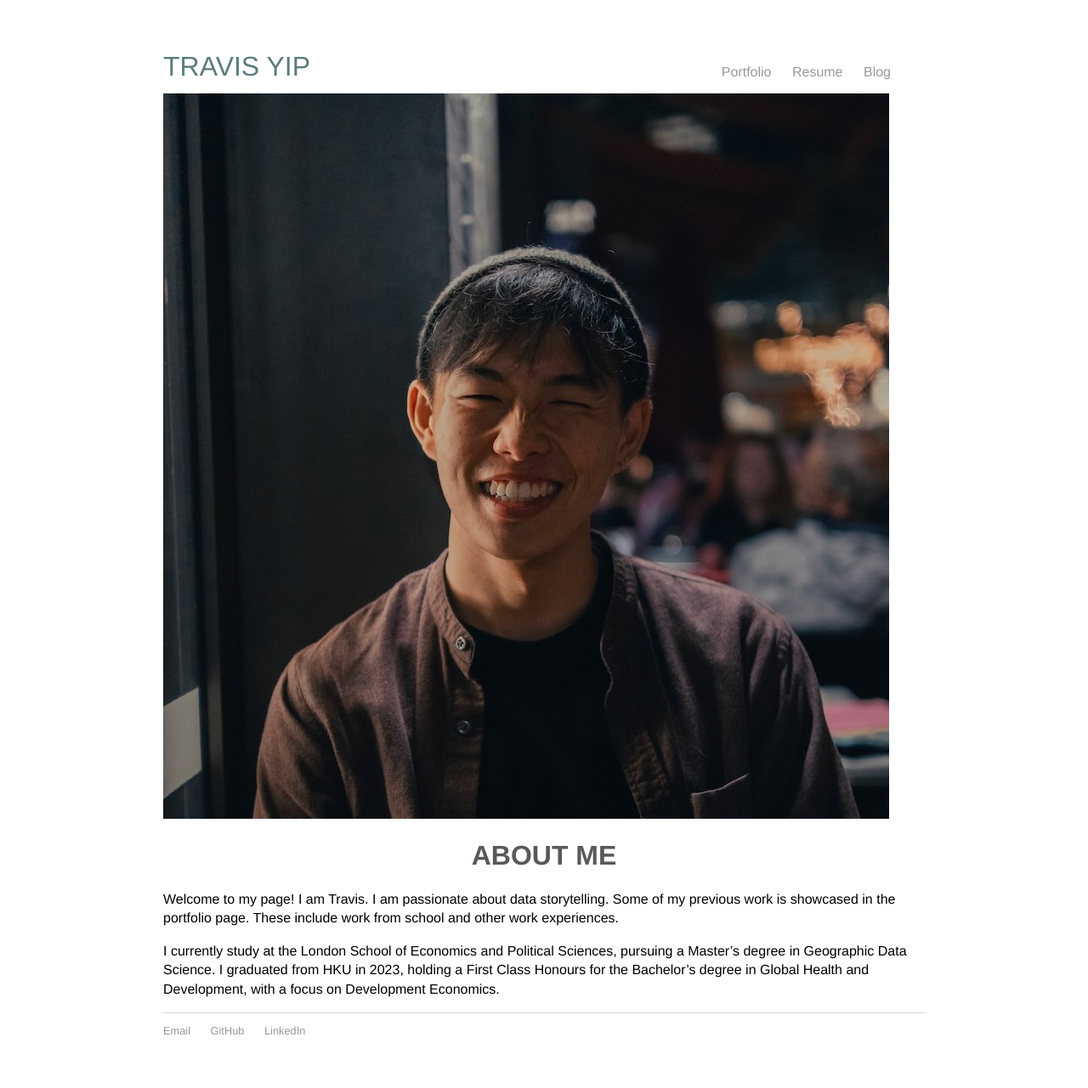
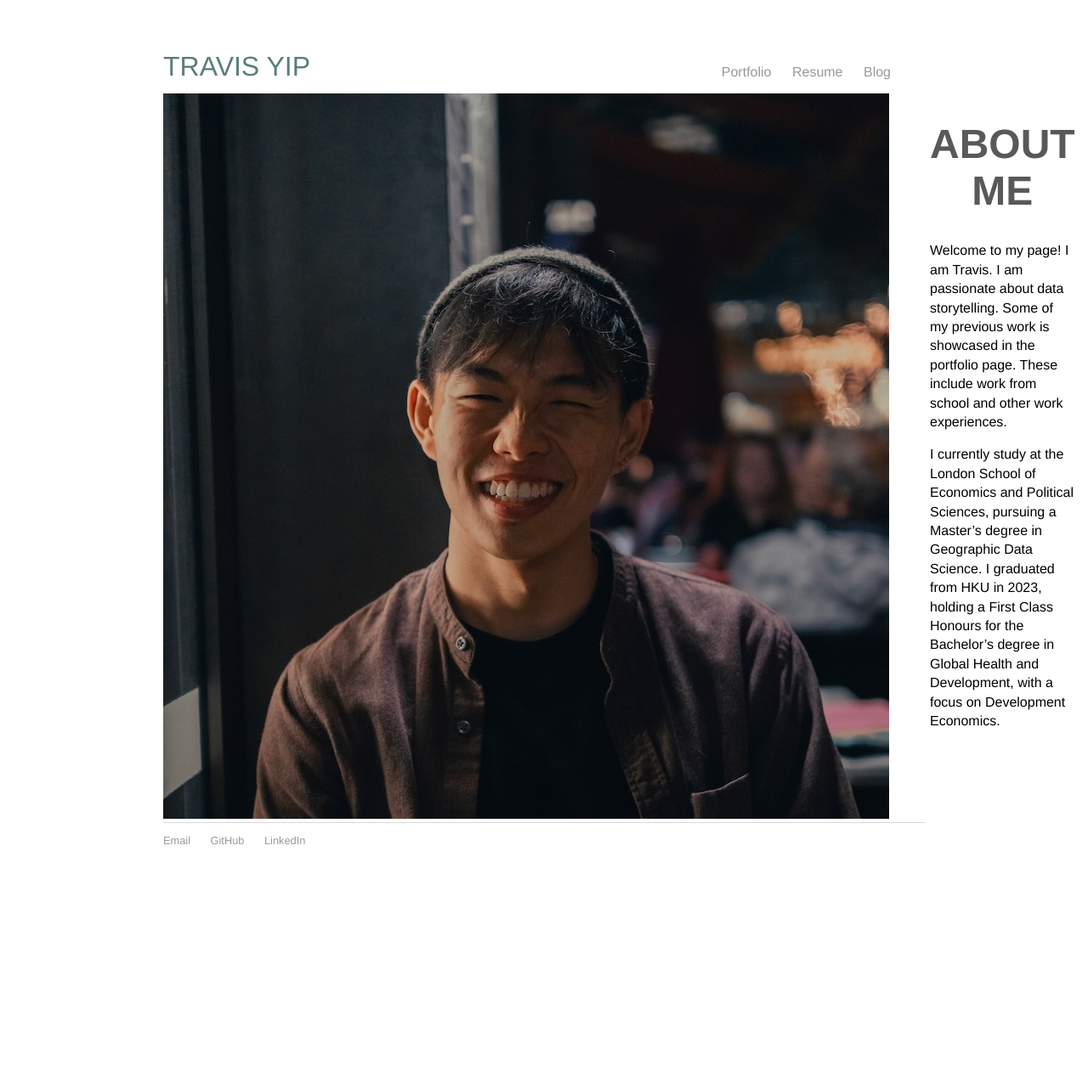
Before and after one commit to cwtravisyip/cwtravisyip.github.io, a Jekyll site: the page built from index.html, in a window 1280 px wide. Shown: the whole page at 85% size. Built offline with Jekyll 4.4.1, drawn with Linux system fonts in a browser that asks for light colours; after the commit the page ends 1057 px from its top, so only the background shows below that.

Commit message:
Update homepage style

```diff
--- a/CSS/main.css
+++ b/CSS/main.css
@@ -56,3 +56,21 @@ ul.posts {
 ul.posts li {
     list-style: none;
 }
+
+.grid {
+    display: grid;
+    grid-template-columns: repeat(2, 1fr);
+    grid-gap: 3rem;
+
+    &__content-wrapper {
+    }
+
+    &__image-wrapper {
+    }
+
+    &__img {
+       display: block;
+       width: 100%;
+       height: auto;
+    }
+ }
--- a/index.html
+++ b/index.html
@@ -3,12 +3,12 @@ layout: default
 title: Travis Yip
 ---
 <div class="content">
-	<div class="row">
+	<div class="grid">
 		<div class="grid__image-wrapper">
 			<img src="/images/profile_pic_square.jpeg" alt="Travis Yip">
 		</div>
 		<div class="grid__content-wrapper">
-			<h1 style="font-size:2em;font-weight:bold;text-align:center;color:#595959">
+			<h1 style="font-size:3em;font-weight:bold;text-align:center;color:#595959">
 				ABOUT ME
 			</h1>
 			<p>Welcome to my page! I am Travis. I am passionate about data storytelling. Some of my previous work is showcased in the portfolio page. These include work from school and other work experiences.</p>
```
